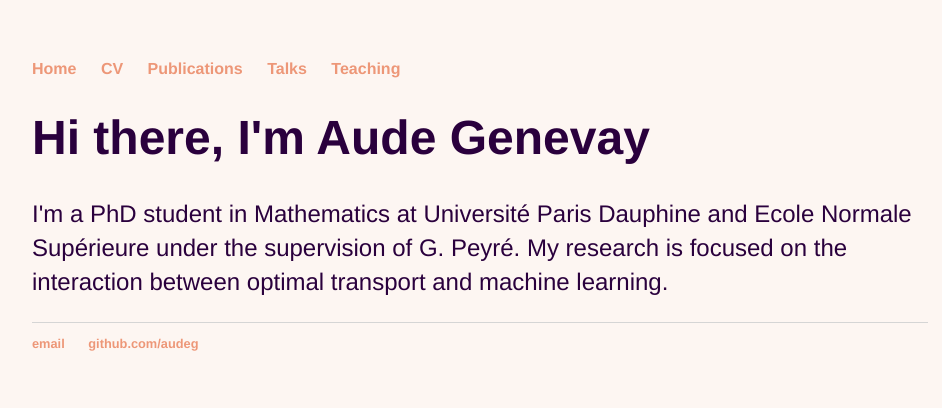
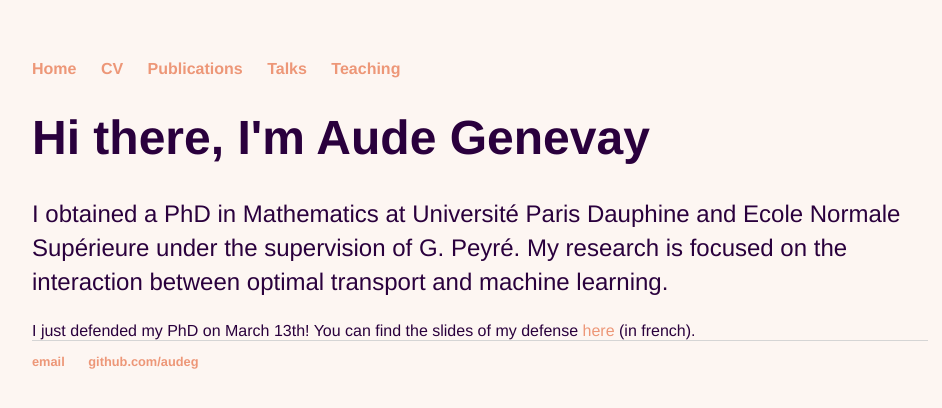
Before and after one commit to audeg/audeg.github.io, a Jekyll site: the page built from index.html, in a window 1280 px wide. Shown: the top 408 px of the page, without its empty margins (160-1102 px from the left). Built offline with Jekyll 4.4.1, drawn with Linux system fonts in a browser that asks for light colours.

Commit message:
Update index.html

```diff
--- a/index.html
+++ b/index.html
@@ -4,6 +4,8 @@ title: Aude Genevay
 ---
 <div class="blurb">
 	<h1>Hi there, I'm Aude Genevay</h1>
-				<p>I'm a PhD student in Mathematics at Université Paris Dauphine and Ecole Normale Supérieure under the supervision of G. Peyré.
+				<p>I obtained a PhD in Mathematics at Université Paris Dauphine and Ecole Normale Supérieure under the supervision of G. Peyré.
 					My research is focused on the interaction between optimal transport and machine learning. </p>
 </div><!-- /.blurb -->
+
+I just defended my PhD on March 13th! You can find the slides of my defense <a href="soutenance_aude.pdf"> here </a> (in french).
```
